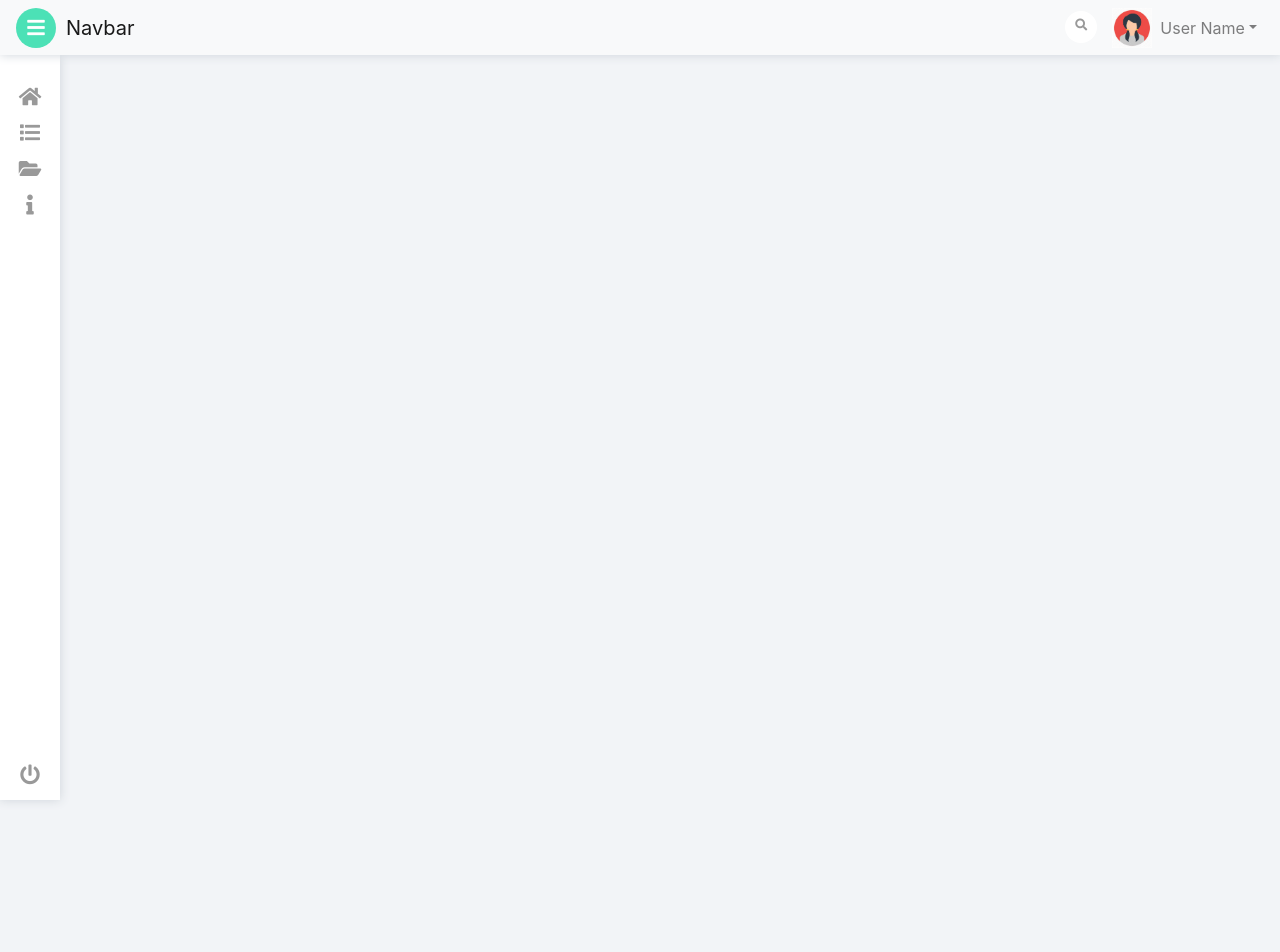
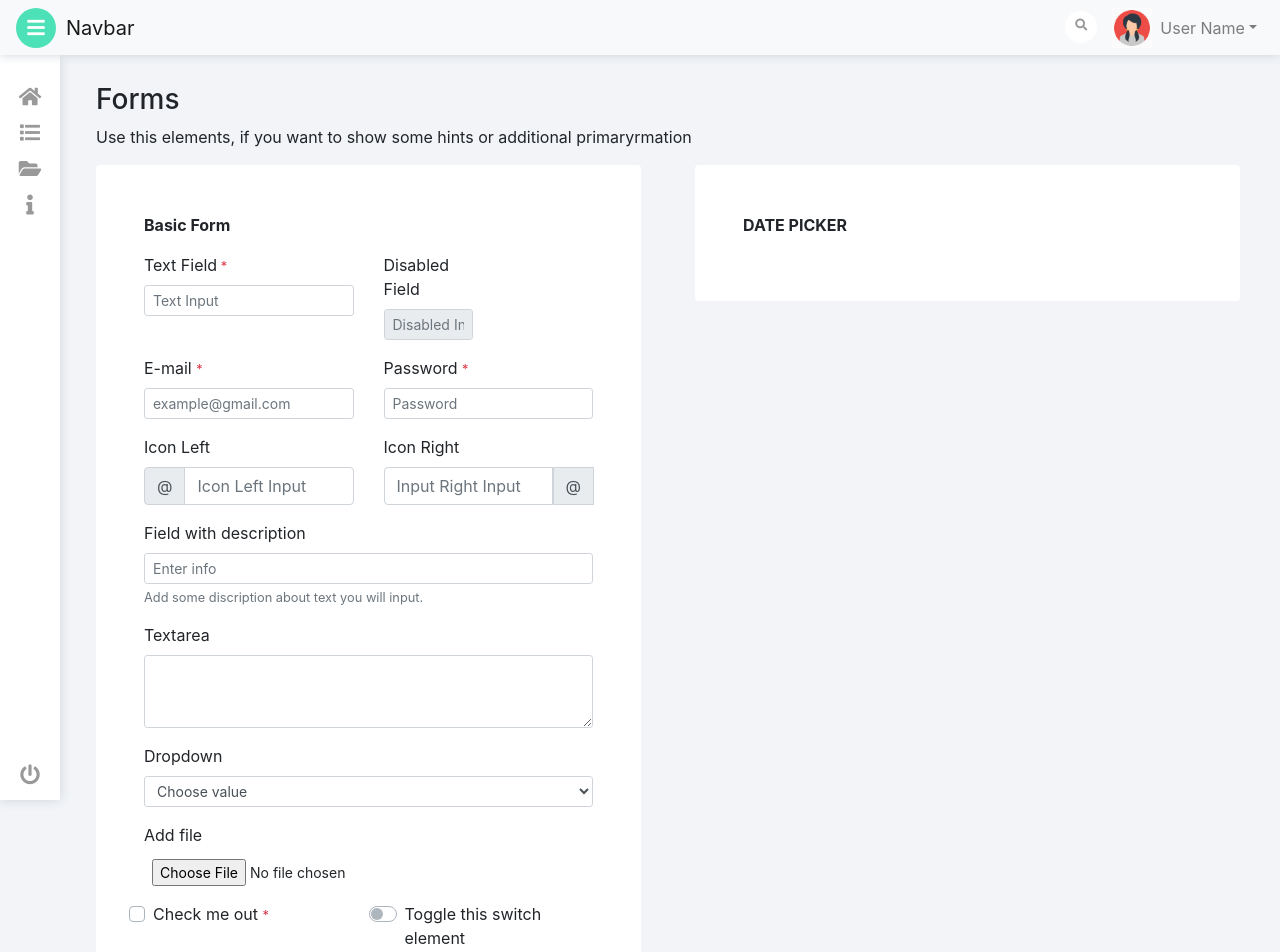
Before and after one commit to aida94/aida-kit, a React (Create React App) app: page /forms in a window 1280 px wide. Shown: the top 952 px of the page. Before the commit the page ends 800 px from the top, so only its background shows below. Built offline with nearby package versions, Linux system fonts and the light colour scheme.

Commit message:
add form

```diff
--- a/package.json
+++ b/package.json
@@ -4,13 +4,16 @@
   "private": true,
   "dependencies": {
     "bootstrap": "^4.3.1",
+    "formik": "^1.5.1",
     "node-sass": "^4.11.0",
     "react": "^16.8.2",
+    "react-datepicker": "^2.1.0",
     "react-dom": "^16.8.2",
     "react-responsive-carousel": "^3.1.47",
     "react-router": "^4.3.1",
     "react-router-dom": "^4.4.0-beta.6",
-    "react-scripts": "2.1.5"
+    "react-scripts": "2.1.5",
+    "yup": "^0.26.10"
   },
   "scripts": {
     "start": "react-scripts start",
--- a/src/CompData.js
+++ b/src/CompData.js
@@ -7,6 +7,7 @@ import Buttons from './components/components/buttons/buttons';
 import Carousels from './components/components/carousels/carousels';
 import Collapses from './components/components/collapses/collapses';
 import Dropdowns from './components/components/dropdowns/dropdowns';
+import Forms from './components/components/forms/forms';
 
 
 // data object with all routes for each component
@@ -75,6 +76,14 @@ const CompData = [
     showComponent: true,
     main: () => <Dropdowns/>,
   },
+  {
+    path: '/forms',
+    exact: false,
+    name: 'Forms',
+    icon: 'fa fa-user',
+    showComponent: true,
+    main: () => <Forms/>,
+  },
 
 ];
 
--- /dev/null
+++ b/src/components/components/forms/formbasic.js
@@ -0,0 +1,176 @@
+import React, { Component } from 'react';
+import { Formik, ErrorMessage } from 'formik';
+
+class FormBasic extends Component {
+  render() {
+    return (
+        <Formik
+            initialValues={{
+              text: '',
+              disabled: '',
+              email: '',
+              password: '',
+              iconLeft: '',
+              iconRight: '',
+              description: '',
+              dropdown: '',
+              // multiselect: [],
+              textarea: '',
+              file: '',
+              checkbox: false,
+              switch: false }}
+
+            validate={(values) => {
+              const errors = {};
+
+              if (!values.text) {
+                errors.text = 'Required';
+              }
+              if (!values.email) {
+                errors.email = 'Required';
+              } else if (
+                !/^[A-Z0-9._%+-]+@[A-Z0-9.-]+\.[A-Z]{2,}$/i.test(values.email)
+              ) {
+                errors.email = 'Invalid email address';
+              }
+              if (!values.password) {
+                errors.password = 'Required';
+              } else if (values.password.length < 6) {
+                errors.password = 'The password must be at least 6 characters';
+              }
+              if (!values.checkbox) {
+                errors.checkbox = 'Required';
+              }
+              return errors;
+            }}
+
+            onSubmit={(values, { setSubmitting }) => {
+              setTimeout(() => {
+                // eslint-disable-next-line no-alert
+                alert(JSON.stringify(values, null, 2));
+                setSubmitting(false);
+              }, 400);
+            }}
+        >
+
+        {({
+          values,
+          errors,
+          touched,
+          handleChange,
+          handleBlur,
+          handleSubmit,
+          isSubmitting,
+        }) => {
+          return (
+          <form onSubmit={handleSubmit}>
+
+            <div className='row' >
+                <div className="col-md-6 form-group">
+                    <label htmlFor="text">Text Field</label><small className='text-danger'> * </small>
+                    <input type="text" name="text" className="form-control form-control-sm" id="text" placeholder="Text Input" value={values.text} onChange={handleChange} onBlur={handleBlur}/>
+                    <ErrorMessage name="text" component="div" className='text-danger'/>
+                </div>
+                <div className="col-md-3 form-group">
+                    <label htmlFor="disabled">Disabled Field</label>
+                    <input type="text" name="disabled" className="form-control form-control-sm" id="disabled" placeholder="Disabled Input" disabled/>
+                </div>
+            </div>
+
+
+            <div className="row" >
+                <div className="col-md-6 form-group">
+                    <label htmlFor="email">E-mail</label> <small className='text-danger'> * </small>
+                    <input type="email" name="email" className="form-control form-control-sm" id="email" placeholder="example@gmail.com" value={values.email} onChange={handleChange} onBlur={handleBlur}/>
+                    <ErrorMessage name="email" component="div" className='text-danger'/>
+                </div>
+                <div className="col-md-6 form-group">
+                    <label htmlFor="password">Password</label> <small className='text-danger'> * </small>
+                    <input type="password" name="password" className="form-control form-control-sm" id="password" placeholder="Password" value={values.password} onChange={handleChange} onBlur={handleBlur}/>
+                    <ErrorMessage name="password" component="div" className='text-danger'/>
+                </div>
+            </div>
+
+            <div className="row" >
+                <div className="col-md-6 form-group">
+                    <label htmlFor="iconLeft">Icon Left</label>
+                    <div className="input-group">
+                        <div className="input-group-prepend">
+                            <div className="input-group-text">@</div>
+                        </div>
+                        <input type="text" name="iconLeft" className="form-control" id="iconLeft" placeholder="Icon Left Input" value={values.iconLeft} onChange={handleChange} onBlur={handleBlur}/>
+                    </div>
+                </div>
+
+                <div className="col-md-6 form-group">
+                    <label htmlFor="iconRight">Icon Right</label>
+                    <div className="input-group">
+                        <input type="text" name="iconRight" className="form-control" id="iconRight" placeholder="Input Right Input" value={values.iconRight} onChange={handleChange} onBlur={handleBlur}/>
+                        <div className="input-group-prepend">
+                            <div className="input-group-text">@</div>
+                        </div>
+                    </div>
+                </div>
+            </div>
+
+            <div className="form-group">
+                <label htmlFor="description">Field with description</label>
+                <input type="text" name="description" className="form-control form-control-sm" id="description" placeholder="Enter info" aria-describedby="textHelp" value={values.description} onChange={handleChange} onBlur={handleBlur}/>
+                <small id="textHelp" className="form-text text-muted">Add some discription about text you will input.</small>
+            </div>
+
+            <div className="form-group">
+                <label htmlFor="textare">Textarea</label>
+                <textarea name="textarea" className="form-control form-control-sm" id="textare" rows="3" value={values.textarea} onChange={handleChange} onBlur={handleBlur}/>
+            </div>
+
+            <div className="form-group">
+                <label htmlFor="dropdown">Dropdown</label>
+                <select name="dropdown" className="form-control form-control-sm" id="dropdown" value={values.dropdown} onChange={handleChange} onBlur={handleBlur}>
+                    <option defaultValue hidden>Choose value</option>
+                    <option>1</option>
+                    <option>2</option>
+                    <option>3</option>
+                </select>
+            </div>
+{/*
+            <div className="form-group">
+                <label htmlFor="multiselect">Multiselect</label>
+                <select multiple name="multiselect" className="form-control form-control-sm" id="multiselect" value={values.multiselect} onChange={handleChange} onBlur={handleBlur}>
+                    <option>1</option>
+                    <option>2</option>
+                    <option>3</option>
+                    <option>4</option>
+                </select>
+            </div> */}
+
+            <div className="form-group">
+                <label htmlFor="addFile">Add file</label>
+                <input type="file" name="file" className="form-control-file form-control-sm" id="addFile" value={values.file} onChange={handleChange} onBlur={handleBlur}/>
+            </div>
+
+            <div className="row">
+                <div className="col-md-6 form-group custom-control custom-checkbox">
+                    <input type="checkbox" className="custom-control-input" id="checkbox" value={values.checkbox} onChange={handleChange} onBlur={handleBlur}/>
+                    <label className="custom-control-label" htmlFor="checkbox">Check me out</label> <small className='text-danger'> * </small>
+                    <ErrorMessage name="checkbox" component="div" className='text-danger'/>
+                </div>
+
+                <div className="col-md-6 form-group custom-control custom-switch">
+                    <input type="checkbox" className="custom-control-input" id="switch" value={values.switch} onChange={handleChange} onBlur={handleBlur}/>
+                    <label className="custom-control-label" htmlFor="switch">Toggle this switch element</label>
+                </div>
+            </div>
+
+            <button type="submit" className="btn btn-primary" disabled={isSubmitting}>
+                Submit
+            </button>
+          </form>);
+        }}
+
+      </Formik>
+    );
+  }
+}
+
+export default FormBasic;
--- /dev/null
+++ b/src/components/components/forms/forms.js
@@ -0,0 +1,36 @@
+import React, { Component } from 'react';
+import FormBasic from './formbasic';
+
+
+class Forms extends Component {
+  render() {
+    return (
+      <div className='' id='forms'>
+        <section className='mx-3 mt-1 mb-4'>
+          <h3>Forms</h3>
+          <p>Use this elements, if you want to show some hints or additional primaryrmation</p>
+
+          <div className='row'>
+            <div className='col-md-6 mb-5'>
+              <div className='bg-white rounded p-2 p-md-5 mr-md-4'>
+                <p className='font-weight-bold'>Basic Form</p>
+                <FormBasic />
+              </div>
+            </div>
+
+            <div className='col-md-6 mb-5'>
+              <div className='bg-white rounded p-2 p-md-5 mr-md-4'>
+                <p className='font-weight-bold'>DATE PICKER</p>
+
+              </div>
+            </div>
+          </div>
+
+        </section>
+      </div>
+
+    );
+  }
+}
+
+export default Forms;
```
Also changed, not shown: src/components/components/forms/form.scss (added), 1 other file (tests, documents, lock files or other folders).
